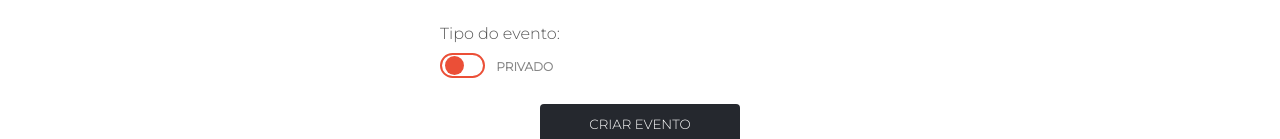
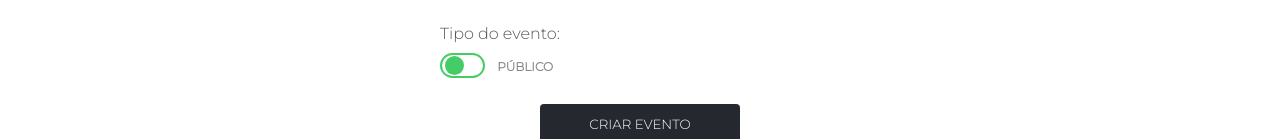
Before and after one commit to lnalmeida/partytime, a Vue app in the folder frontend/: page /newParty in a window 1280 px wide. Shown: the part 661-800 px from the top of the page. Built offline with nearby package versions, Linux system fonts and the light colour scheme.

Commit message:
Adjusting little bugs in fron/backend

```diff
--- a/frontend/src/components/PartyForm.vue
+++ b/frontend/src/components/PartyForm.vue
@@ -31,7 +31,7 @@
             <div class="input-container">
                <label for="is_private">Tipo do evento:</label>
                <label class="toggler-wrapper style-23">
-                    <input type="checkbox" name="is_private" checked id="is_private" v-model="is_private">
+                    <input type="checkbox" name="is_private" ref="privacy" id="is_private" v-model="is_private" />
                     <div class="toggler-slider">
                       <div class="toggler-knob"></div>
                     </div>
@@ -60,7 +60,7 @@ export default {
             description: this.party.description || null,
             party_date: this.party.partyDate || null,
             photos: this.party.photos || [],
-            is_private: this.party.isPrivate || null,
+            is_private: this.party.isPrivate || false,
             user_id: this.party.userId || null,
             msg: null,
             msgClass: null,
@@ -345,7 +345,7 @@ export default {
     }
 
     .toggler-wrapper input[type="checkbox"]:checked+.toggler-slider {
-    	background-color: #44cc66;
+    	background-color: #eb4f37;
     }
 
     .toggler-wrapper .toggler-slider {
@@ -367,7 +367,7 @@ export default {
     }
     .toggler-wrapper.style-23 input[type="checkbox"]:checked+.toggler-slider {
     	background-color: transparent;
-    	border-color: #44cc66;
+    	border-color: #eb4f37;
     }
 
     .toggler-wrapper.style-23 input[type="checkbox"]:checked+.toggler-slider:before {
@@ -384,16 +384,16 @@ export default {
 
     .toggler-wrapper.style-23 input[type="checkbox"]:checked+.toggler-slider .toggler-knob {
     	left: calc(100% - 19px - 3px);
-    	background-color: #44cc66;
+    	background-color: #eb4f37;
     }
 
     .toggler-wrapper.style-23 .toggler-slider {
     	background-color: transparent;
-    	border: 2px solid #eb4f37;
+    	border: 2px solid #44cc66
     }
 
     .toggler-wrapper.style-23 .toggler-slider:before {
-    	content: 'Público';
+    	content: 'Privado';
     	position: absolute;
     	top: 4px;
     	right: -70px;
@@ -408,7 +408,7 @@ export default {
     }
 
     .toggler-wrapper.style-23 .toggler-slider:after {
-    	content: 'Privado';
+    	content: 'Público';
     	position: absolute;
     	top: 4px;
     	right: -70px;
@@ -426,7 +426,7 @@ export default {
     	border-radius: 50%;
     	left: 3px;
     	top: 1px;
-    	background-color: #eb4f37;
+    	background-color: #44cc66;
     }
 
     /* mini-images CSS */
```
Also changed, not shown: 1 other file (tests, documents, lock files or other folders).
